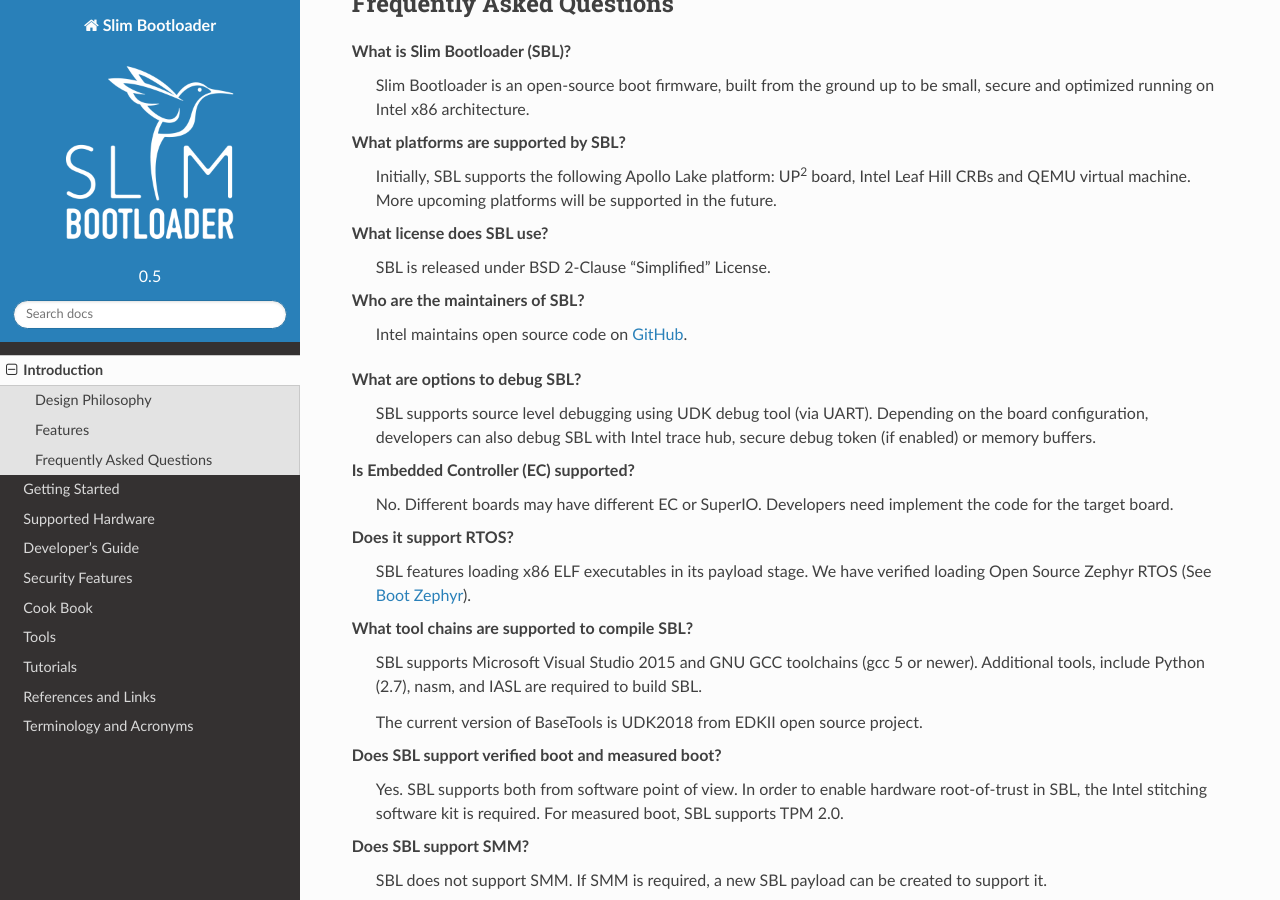
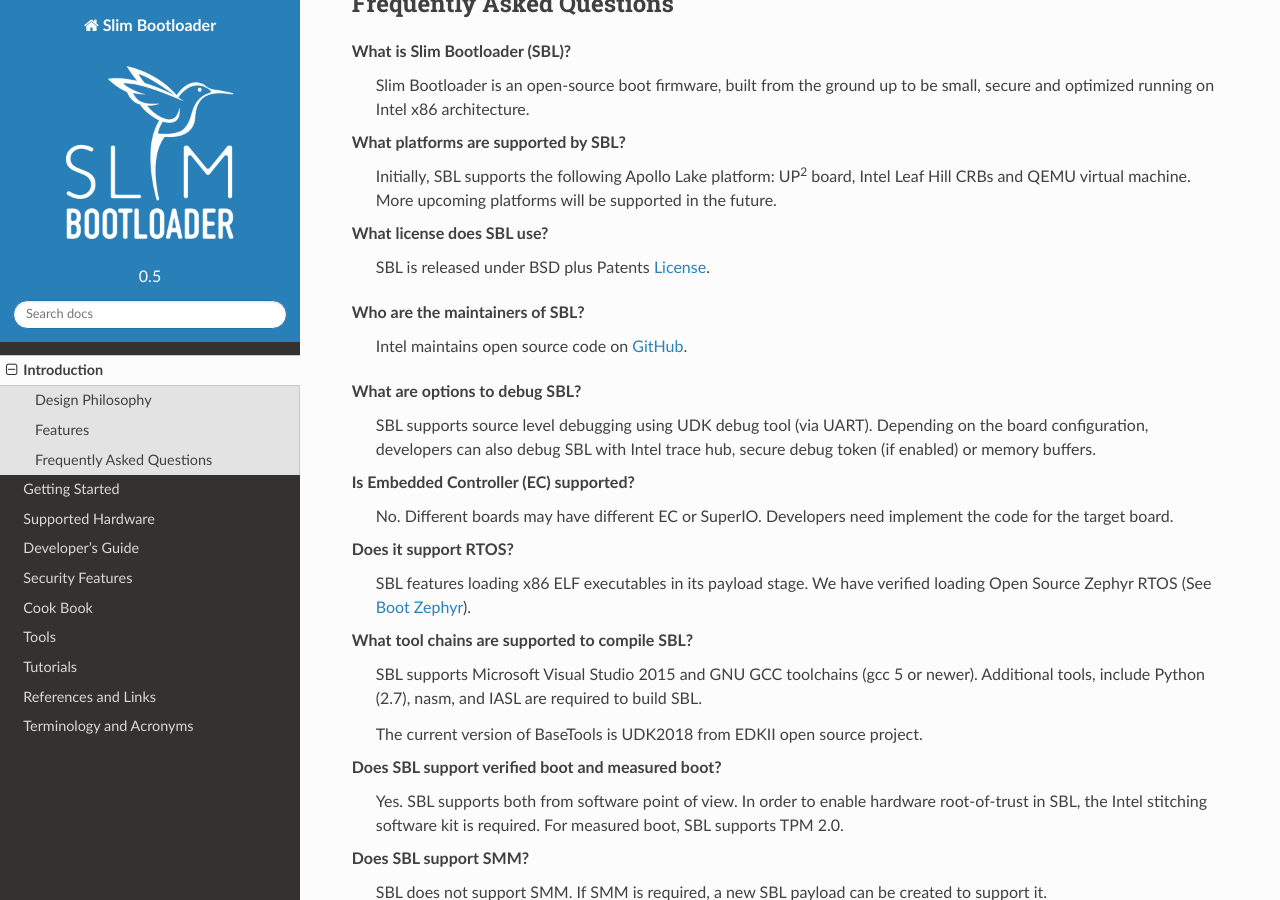
Before and after one commit to slimbootloader/documentation, a Sphinx documentation site: the page built from source/introduction/index.rst, in a window 1280 px wide and 900 px high, scrolled down 1029 px. Built offline with Sphinx 7.4.7 and the Read the Docs theme 2.0.0, drawn with Linux system fonts in a browser that asks for light colours.

Commit message:
Updated License information

```diff
--- a/source/introduction/index.rst
+++ b/source/introduction/index.rst
@@ -58,7 +58,11 @@
     Initially, |SPN| supports the following |APL|: |UP2| board, Intel Leaf Hill CRBs and QEMU virtual machine. More upcoming platforms will be supported in the future.
 
 What license does |SPN| use?
-    |SPN| is released under BSD 2-Clause "Simplified" License.
+    |SPN| is released under BSD plus Patents |License|.
+
+.. |License| raw:: html
+
+   <a href="https://opensource.org/licenses/BSDplusPatent" target="_blank">License</a>
 
 Who are the maintainers of |SPN|?
     Intel maintains open source code on |GitHub|.
```
